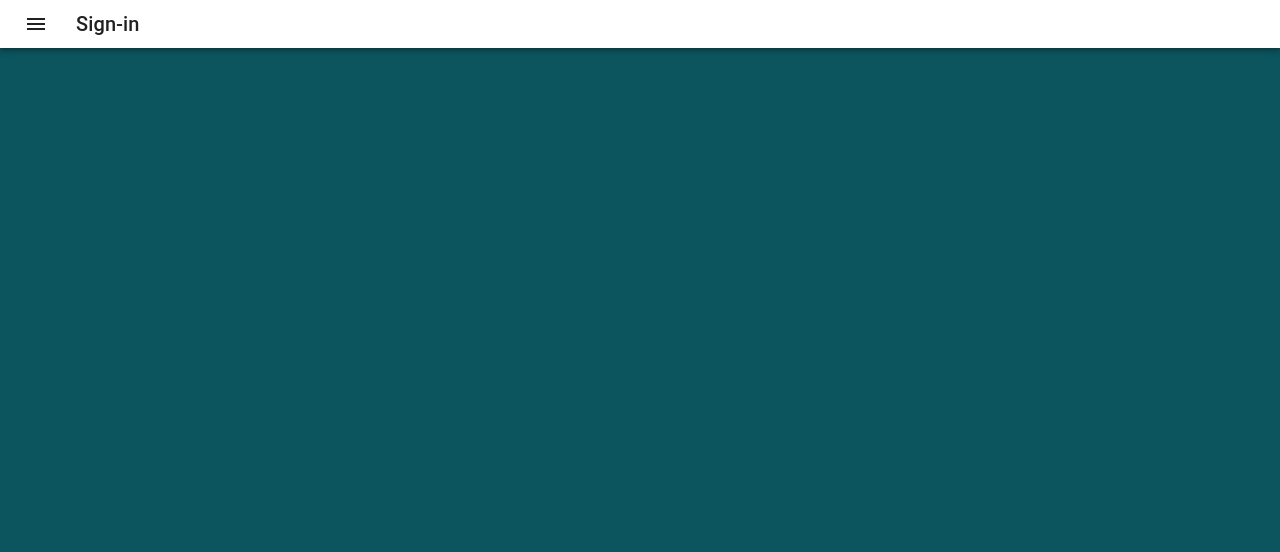
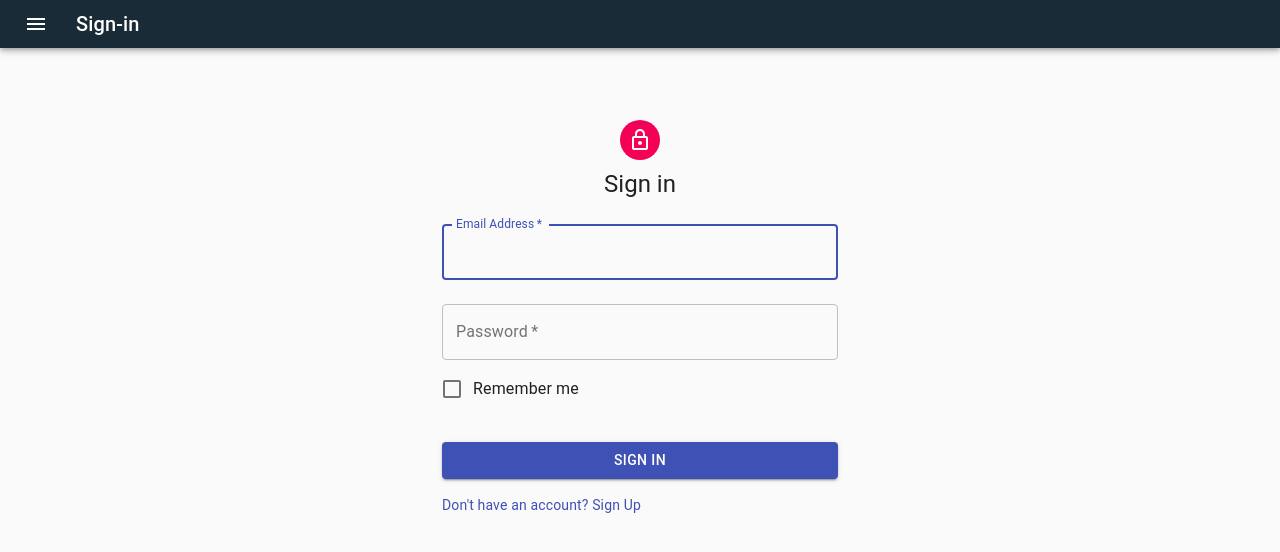
Before and after one commit to EirinS/DAT251-company-presentations-frontend, a React (Create React App) app: page / in a window 1280 px wide. Shown: the top 552 px of the page. Built offline with nearby package versions, Linux system fonts and the light colour scheme.

Commit message:
Adds loginform

```diff
--- a/src/App.js
+++ b/src/App.js
@@ -8,25 +8,53 @@ import Toolbar from '@material-ui/core/Toolbar';
 import Typography from '@material-ui/core/Typography';
 import IconButton from '@material-ui/core/IconButton';
 import MenuIcon from '@material-ui/icons/Menu';
+import TextField from '@material-ui/core/TextField'
+import Avatar from '@material-ui/core/Avatar';
+import Button from '@material-ui/core/Button';
+import CssBaseline from '@material-ui/core/CssBaseline';
+import FormControlLabel from '@material-ui/core/FormControlLabel';
+import Checkbox from '@material-ui/core/Checkbox';
+import Link from '@material-ui/core/Link';
+import Grid from '@material-ui/core/Grid';
+import Box from '@material-ui/core/Box';
+import LockOutlinedIcon from '@material-ui/icons/LockOutlined';
+import Container from '@material-ui/core/Container';
 
 
 const useStyles = makeStyles(theme => ({
   root: {
     flexGrow: 1,
-
   },
   menuButton: {
     marginRight: theme.spacing(2),
   },
+  paper: {
+    marginTop: theme.spacing(8),
+    display: 'flex',
+    flexDirection: 'column',
+    alignItems: 'center',
+  },
+  avatar: {
+    margin: theme.spacing(1),
+    backgroundColor: theme.palette.secondary.main,
+  },
+  form: {
+    width: '100%', // Fix IE 11 issue.
+    marginTop: theme.spacing(1),
+  },
+  submit: {
+    margin: theme.spacing(3, 0, 2),
+  },
 }));
+
+
 
 export default function DenseAppBar() {
   const classes = useStyles();
 
-  return(
+  return (
     <div className={classes.root}>
-
-    <AppBar position="static" color="1C3340">
+      <AppBar position="static" style={{ backgroundColor: '#182b36' }}>
         <Toolbar variant="dense">
           <IconButton edge="start" className={classes.menuButton} color="inherit" aria-label="menu">
             <MenuIcon />
@@ -36,6 +64,66 @@ export default function DenseAppBar() {
       </Typography>
         </Toolbar>
       </AppBar>
+
+      <Container component="main" maxWidth="xs">
+        <CssBaseline />
+        <div className={classes.paper}>
+          <Avatar className={classes.avatar}>
+            <LockOutlinedIcon />
+          </Avatar>
+          <Typography component="h1" variant="h5">
+            Sign in
+        </Typography>
+          <form className={classes.form} noValidate>
+            <TextField
+              variant="outlined"
+              margin="normal"
+              required
+              fullWidth
+              id="email"
+              label="Email Address"
+              name="email"
+              autoComplete="email"
+              autoFocus
+            />
+            <TextField
+              variant="outlined"
+              margin="normal"
+              required
+              fullWidth
+              name="password"
+              label="Password"
+              type="password"
+              id="password"
+              autoComplete="current-password"
+            />
+            <FormControlLabel
+              control={<Checkbox value="remember" color="primary" />}
+              label="Remember me"
+            />
+            <Button
+              type="submit"
+              fullWidth
+              variant="contained"
+              color="primary"
+              className={classes.submit}
+            >
+              Sign In
+          </Button>
+            <Grid container>
+              <Grid item>
+                <Link href="#" variant="body2">
+                  {"Don't have an account? Sign Up"}
+                </Link>
+              </Grid>
+            </Grid>
+          </form>
         </div>
+        <Box mt={8}>
+        </Box>
+      </Container>
+    </div>
+
+
   );
 }
```
Also changed, not shown: src/App.css (line endings or trailing spaces), src/Pages/Dashboard.js (added). Lines whose indentation alone changed are shown as unchanged.
